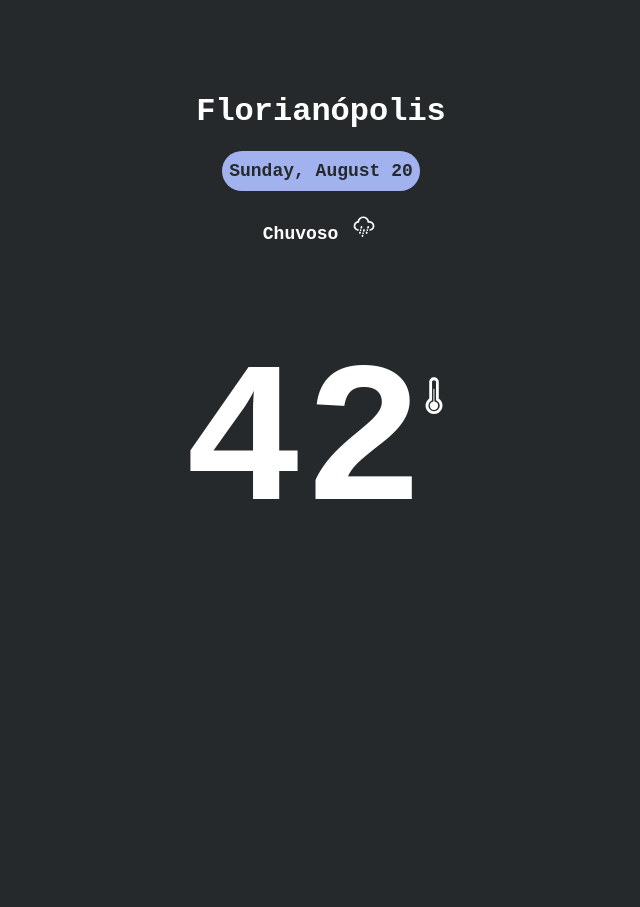
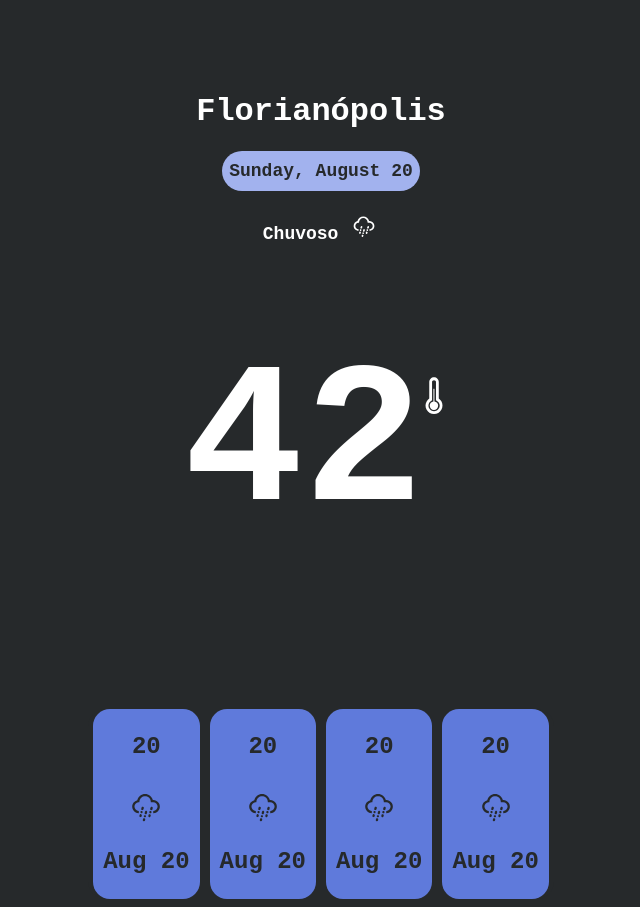
Before and after one commit to GustavoBoscoGit/weather-prediction-portfolio-frontend, a React (Create React App) app: page / in a window 1280 px wide. Shown: the whole page, without its empty margins (319-959 px from the left). Before the commit the page ends 800 px from the top, so only its background shows below. Built offline with nearby package versions, Linux system fonts and the light colour scheme; the HTML template or start-up script is replaced by a standard one.

Commit message:
cards da previsão da semana

```diff
--- a/src/App.js
+++ b/src/App.js
@@ -1,6 +1,7 @@
 import React, { useState, useEffect } from 'react';
 import { WiRainMix, WiThermometer } from "react-icons/wi";
 import "./index.css";
+
 
 function App() {
   const [currentDate, setCurrentDate] = useState(new Date());
@@ -21,6 +22,15 @@ function App() {
     locale: 'pt-BR'
   };
 
+  const cardDate = {
+    day: '2-digit',
+    month: 'short',
+    timeZone: 'UTC',
+    locale: 'pt-BR'
+  };
+
+  const formatedCardDate = currentDate.toLocaleDateString(undefined, cardDate).replace(' de', '').replace('.', '');
+
   const formattedDate = currentDate.toLocaleDateString(undefined, options);
 
   return (
@@ -36,11 +46,37 @@ function App() {
         </div>
       </div>
       <div className="conteiner">
-        <p className='climaDia'>Chuvoso <WiRainMix size={30}/></p>
+        <p className='climaDia'>Chuvoso <WiRainMix size={30} /></p>
       </div>
       <div className="conteiner">
         <p className='temperaturaDia'>42</p>
-        <div><WiThermometer className="WiThermometer" size={50}/></div>
+        <div><WiThermometer className="WiThermometer" size={50} /></div>
+      </div>
+      <div className="conteiner">
+        <div className='cardsPrevisaoSemana'>
+          <div className='cardtestConteiner'>
+            <div>
+              <p className='temperaturaDiaCard'>20</p>
+              <p className='iconeClimaDiaCard'><WiRainMix size={40} style={{ background: 'transparent' }} /></p>
+              <p className='dataMesCard'>{formatedCardDate}</p>
+            </div>
+            <div>
+              <p className='temperaturaDiaCard'>20</p>
+              <p className='iconeClimaDiaCard'><WiRainMix size={40} style={{ background: 'transparent' }} /></p>
+              <p className='dataMesCard'>{formatedCardDate}</p>
+            </div>
+            <div>
+              <p className='temperaturaDiaCard'>20</p>
+              <p className='iconeClimaDiaCard'><WiRainMix size={40} style={{ background: 'transparent' }} /></p>
+              <p className='dataMesCard'>{formatedCardDate}</p>
+            </div>
+            <div>
+              <p className='temperaturaDiaCard'>20</p>
+              <p className='iconeClimaDiaCard'><WiRainMix size={40} style={{ background: 'transparent' }} /></p>
+              <p className='dataMesCard'>{formatedCardDate}</p>
+            </div>
+          </div>
+        </div>
       </div>
     </div>
   );
--- a/src/index.css
+++ b/src/index.css
@@ -53,9 +53,72 @@
   margin-top: 70px;
 }
 
-.WiThermometer{
+.WiThermometer {
   color: #FFF;
   margin-left: -15px;
   margin-bottom: 220px;
   background-color: transparent;
 }
+
+.cardsPrevisaoSemana {
+  align-items: center;
+  flex: wrap;
+  margin-top: -50px;
+}
+
+.cardtestConteiner {
+  display: flex;
+  border-radius: 17px;
+  background: #26292B;
+  align-items: center;
+  justify-content: center;
+  color: #26292B;
+  font-size: 24px;
+  font-style: normal;
+  font-weight: 550;
+  line-height: normal;
+  flex-wrap: nowrap;
+}
+
+.cardtestConteiner>div {
+  border-radius: 17px;
+  background: #5F7ADB;
+  align-items: center;
+  justify-content: center;
+  color: #26292B;
+  font-size: 24px;
+  font-style: normal;
+  font-weight: 550;
+  line-height: normal;
+  margin-left: 5px;
+  margin-right: 5px;
+}
+
+.cardtestConteiner>div>p{
+  margin-right: 10px;
+  margin-left: 10px;
+}
+
+.temperaturaDiaCard {
+  background-color: transparent;
+  display: flex;
+  justify-content: center;
+  align-items: center;
+  align-self: center;
+}
+
+.iconeClimaDiaCard {
+  background-color: transparent;
+  display: flex;
+  justify-content: center;
+  align-items: center;
+  align-self: center;
+}
+
+.dataMesCard {
+  background-color: transparent;
+  display: flex;
+  justify-content: center;
+  align-items: center;
+  align-self: center;
+}
```
